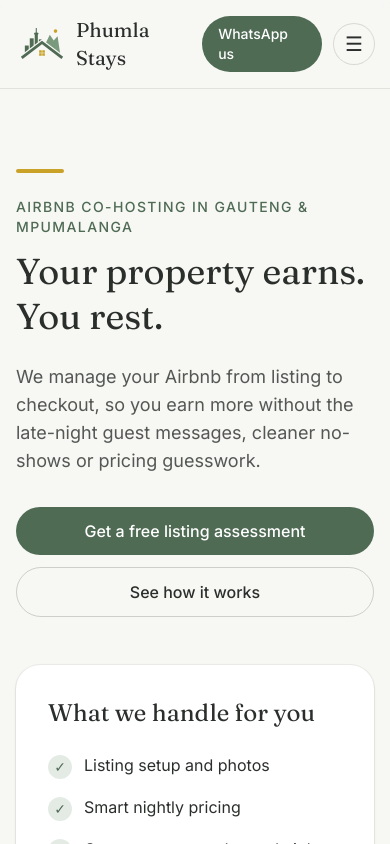
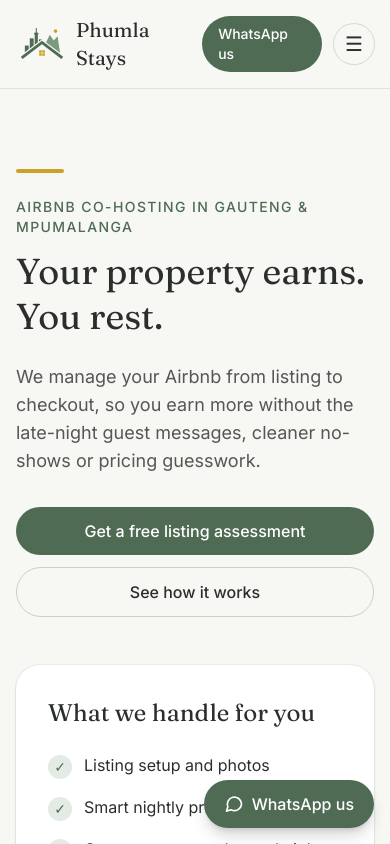
Before and after one commit to phumlamlotshwa/phumla-stays, a Next.js app: page / in a window 390 px wide. Shown: the top 844 px of the page. Built offline with nearby package versions, Linux system fonts and the light colour scheme.

Commit message:
Add floating whatsapp button on mobile

```diff
--- a/src/app/layout.tsx
+++ b/src/app/layout.tsx
@@ -1,5 +1,6 @@
 import type { Metadata } from "next";
 import { site } from "@/lib/site";
+import FloatingWhatsApp from "@/components/FloatingWhatsApp";
 import { Fraunces, Inter } from "next/font/google";
 import "./globals.css";
 
@@ -24,10 +25,12 @@ export default function RootLayout({
 }: Readonly<{ children: React.ReactNode }>) {
   return (
     <html lang="en" className="scroll-smooth">
+
       <body
         className={`${fraunces.variable} ${inter.variable} font-sans bg-cream text-charcoal antialiased`}
       >
         {children}
+         <FloatingWhatsApp />
       </body>
     </html>
   );
--- /dev/null
+++ b/src/components/FloatingWhatsApp.tsx
@@ -0,0 +1,27 @@
+import { whatsappLink } from "@/lib/site";
+
+export default function FloatingWhatsApp() {
+  return (
+    <a
+      href={whatsappLink}
+      target="_blank"
+      rel="noopener noreferrer"
+      aria-label="Chat with Phumla Stays on WhatsApp"
+      className="fixed bottom-[max(1rem,env(safe-area-inset-bottom))] right-4 z-40 flex items-center gap-2 rounded-full bg-sage-dark px-5 py-3 font-medium text-white shadow-lg shadow-charcoal/20 transition-colors hover:bg-charcoal md:hidden"
+    >
+      <svg
+        aria-hidden="true"
+        viewBox="0 0 24 24"
+        className="h-5 w-5"
+        fill="none"
+        stroke="currentColor"
+        strokeWidth={2}
+        strokeLinecap="round"
+        strokeLinejoin="round"
+      >
+        <path d="M21 11.5a8.5 8.5 0 0 1-12.6 7.4L3 20.5l1.6-5.2A8.5 8.5 0 1 1 21 11.5Z" />
+      </svg>
+      WhatsApp us
+    </a>
+  );
+}
```
